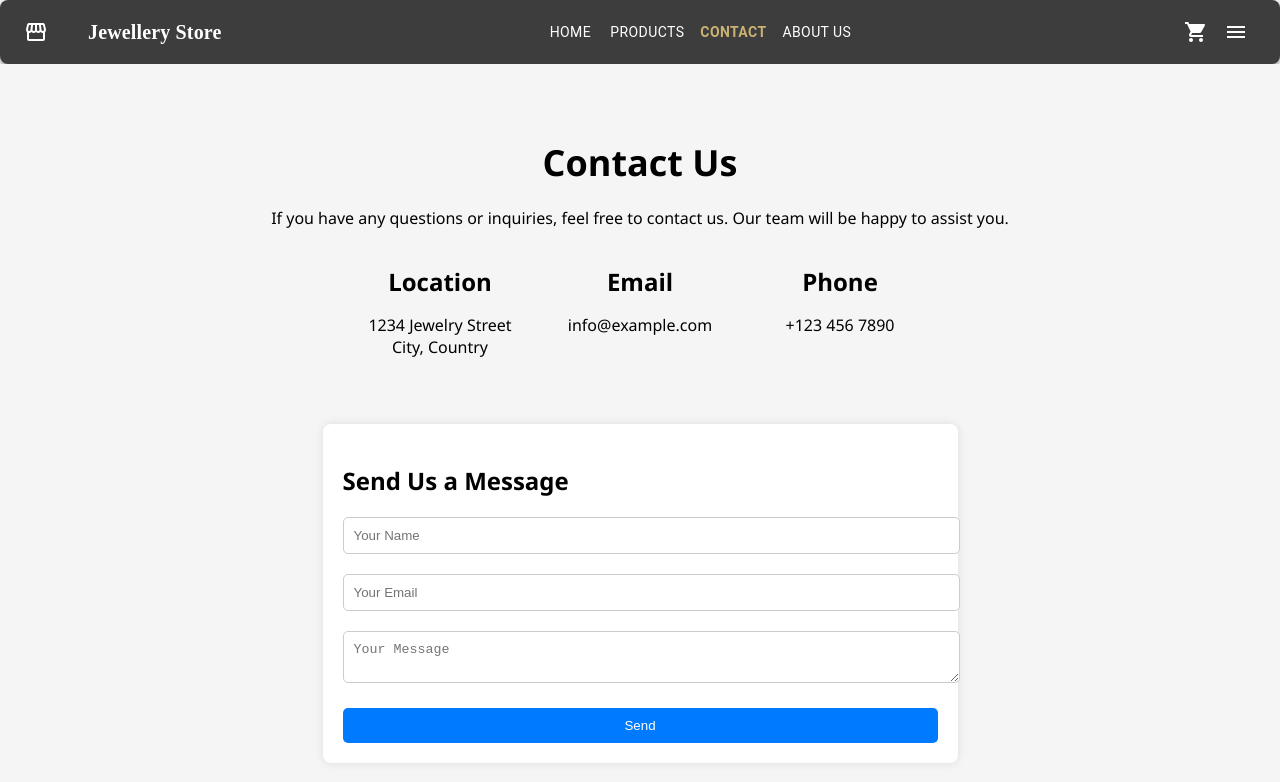
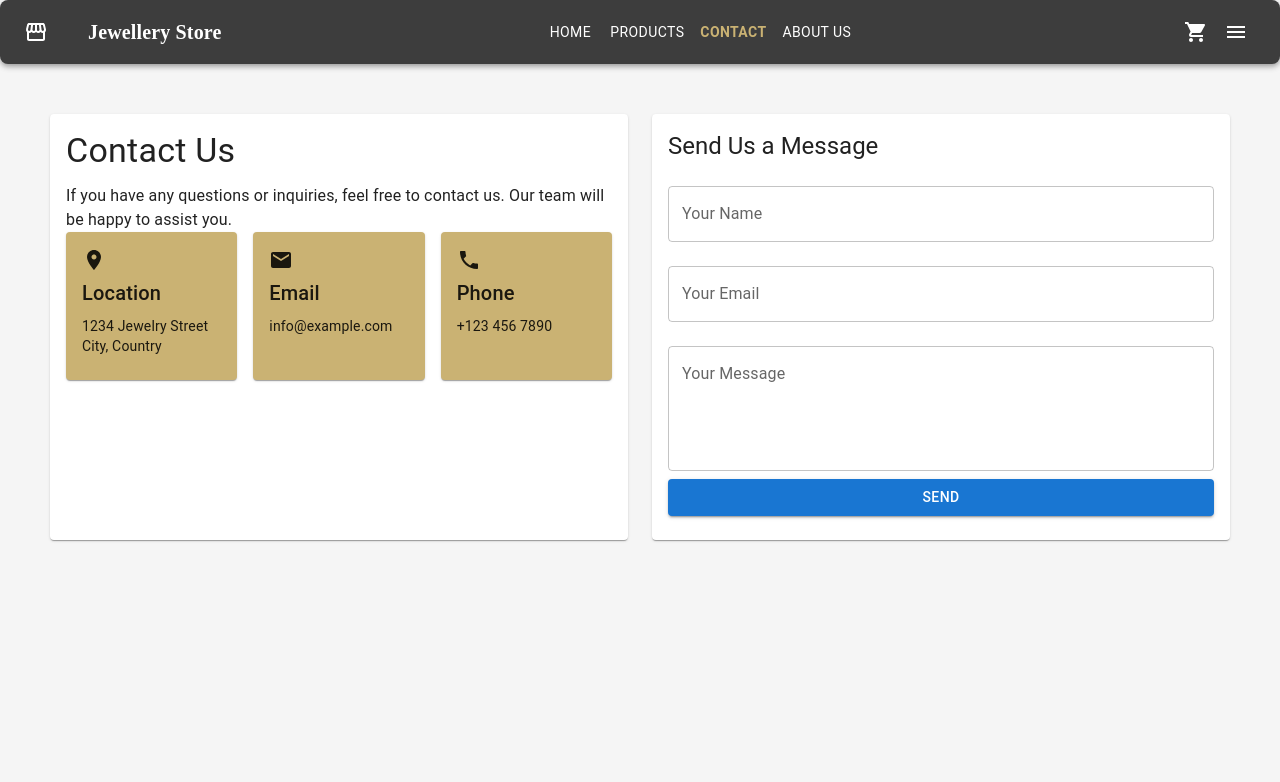
Before and after one commit to kfaracik/jewellery-store, a React (Create React App) app: page /contact in a window 1280 px wide. Shown: the top 782 px of the page. Built offline with nearby package versions, Linux system fonts and the light colour scheme.

Commit message:
feat(appbar): style contact

```diff
--- /dev/null
+++ b/src/pages/contact/ContactUs.css
@@ -0,0 +1,27 @@
+.contact-container {
+  display: flex;
+  justify-content: space-around;
+  margin: 50px;
+}
+
+.contact-info {
+  flex: 1;
+}
+
+.contact-form {
+  flex: 1;
+}
+
+.info {
+  margin-top: 20px;
+}
+
+.info-item {
+  display: flex;
+  align-items: center;
+  margin-bottom: 20px;
+}
+
+.icon {
+  margin-right: 10px;
+}
--- a/src/pages/contact/ContactUsPage.jsx
+++ b/src/pages/contact/ContactUsPage.jsx
@@ -1,36 +1,75 @@
 import React from 'react';
-import './contact.css';
+import './ContactUs.css';
+import { Typography, Grid, TextField, Button, Card, CardContent } from '@mui/material';
+import { motion } from 'framer-motion';
+import LocationOnIcon from '@mui/icons-material/LocationOn';
+import EmailIcon from '@mui/icons-material/Email';
+import PhoneIcon from '@mui/icons-material/Phone';
 
 export const ContactUsPage = () => {
   return (
-    <div className="contact-container">
-      <div className="contact-info">
-        <h1>Contact Us</h1>
-        <p>If you have any questions or inquiries, feel free to contact us. Our team will be happy to assist you.</p>
-        <div className="info">
-          <div className="info-item">
-            <h2>Location</h2>
-            <p>1234 Jewelry Street<br />City, Country</p>
-          </div>
-          <div className="info-item">
-            <h2>Email</h2>
-            <p>info@example.com</p>
-          </div>
-          <div className="info-item">
-            <h2>Phone</h2>
-            <p>+123 456 7890</p>
-          </div>
-        </div>
-      </div>
-      <div className="contact-form">
-        <h2>Send Us a Message</h2>
-        <form>
-          <input type="text" placeholder="Your Name" />
-          <input type="email" placeholder="Your Email" />
-          <textarea placeholder="Your Message"></textarea>
-          <button type="submit">Send</button>
-        </form>
-      </div>
-    </div>
+    <motion.div
+      className="contact-container"
+      initial={{ opacity: 0, y: 50 }}
+      animate={{ opacity: 1, y: 0 }}
+      transition={{ duration: 0.5 }}
+    >
+      <Grid container spacing={3} justifyContent="center" alignItems="stretch">
+        <Grid item xs={12} sm={6}>
+          <Card className="contact-card" style={{ height: '100%' }}>
+            <CardContent>
+              <Typography variant="h4" gutterBottom>Contact Us</Typography>
+              <Typography variant="body1">
+                If you have any questions or inquiries, feel free to contact us. Our team will be happy to assist you.
+              </Typography>
+              <Grid container spacing={2} className="info">
+                <Grid item xs={12} sm={4}>
+                  <Card style={{ height: '100%', backgroundColor: '#cab273' }}>
+                    <CardContent>
+                      <LocationOnIcon className="icon" />
+                      <Typography variant="h6" gutterBottom>Location</Typography>
+                      <Typography variant="body2">1234 Jewelry Street<br />City, Country</Typography>
+                    </CardContent>
+                  </Card>
+                </Grid>
+                <Grid item xs={12} sm={4}>
+                  <Card style={{ height: '100%', backgroundColor: '#cab273' }}>
+                    <CardContent>
+                      <EmailIcon className="icon" />
+                      <Typography variant="h6" gutterBottom>Email</Typography>
+                      <Typography variant="body2">info@example.com</Typography>
+                    </CardContent>
+                  </Card>
+                </Grid>
+                <Grid item xs={12} sm={4}>
+                  <Card style={{ height: '100%', backgroundColor: '#cab273' }}>
+                    <CardContent>
+                      <PhoneIcon className="icon" />
+                      <Typography variant="h6" gutterBottom>Phone</Typography>
+                      <Typography variant="body2">+123 456 7890</Typography>
+                    </CardContent>
+                  </Card>
+                </Grid>
+              </Grid>
+            </CardContent>
+          </Card>
+        </Grid>
+        <Grid item xs={12} sm={6}>
+          <Card className="contact-card" style={{ height: '100%' }}>
+            <CardContent>
+              <Typography variant="h5" gutterBottom>Send Us a Message</Typography>
+              <form>
+                <TextField id="name" label="Your Name" fullWidth margin="normal" />
+                <TextField id="email" label="Your Email" fullWidth margin="normal" />
+                <TextField id="message" label="Your Message" multiline rows={4} fullWidth margin="normal" />
+                <Button type="submit" variant="contained" color="primary" fullWidth>
+                  Send
+                </Button>
+              </form>
+            </CardContent>
+          </Card>
+        </Grid>
+      </Grid>
+    </motion.div>
   );
 };
--- a/src/pages/contact/contact.css
+++ /dev/null
@@ -1,73 +0,0 @@
-.contact-container {
-    display: flex;
-    justify-content: center;
-    align-items: center;
-    flex-direction: column;
-    padding: 50px 20px;
-    background-color: #f5f5f5; /* Delikatne szare tło */
-  }
-
-  .contact-info {
-    text-align: center;
-    margin-bottom: 50px;
-  }
-
-  .contact-info h1 {
-    font-size: 36px;
-    margin-bottom: 20px;
-  }
-
-  .info {
-    display: flex;
-    justify-content: space-between;
-    max-width: 600px;
-    margin: 0 auto;
-  }
-
-  .info-item {
-    flex: 1;
-    margin: 0 10px;
-  }
-
-  .info-item h2 {
-    font-size: 24px;
-    margin-bottom: 10px;
-  }
-
-  .contact-form {
-    max-width: 600px;
-    margin: 0 auto;
-    padding: 20px;
-    background-color: white;
-    border-radius: 8px;
-    box-shadow: 0 0 10px rgba(0, 0, 0, 0.1);
-  }
-
-  .contact-form h2 {
-    font-size: 24px;
-    margin-bottom: 20px;
-  }
-
-  .contact-form input,
-  .contact-form textarea {
-    width: 100%;
-    margin-bottom: 20px;
-    padding: 10px;
-    border: 1px solid #ccc;
-    border-radius: 5px;
-  }
-
-  .contact-form button {
-    display: block;
-    width: 100%;
-    padding: 10px;
-    background-color: #007bff;
-    color: white;
-    border: none;
-    border-radius: 5px;
-    cursor: pointer;
-  }
-
-  .contact-form button:hover {
-    background-color: #0056b3;
-  }
```
